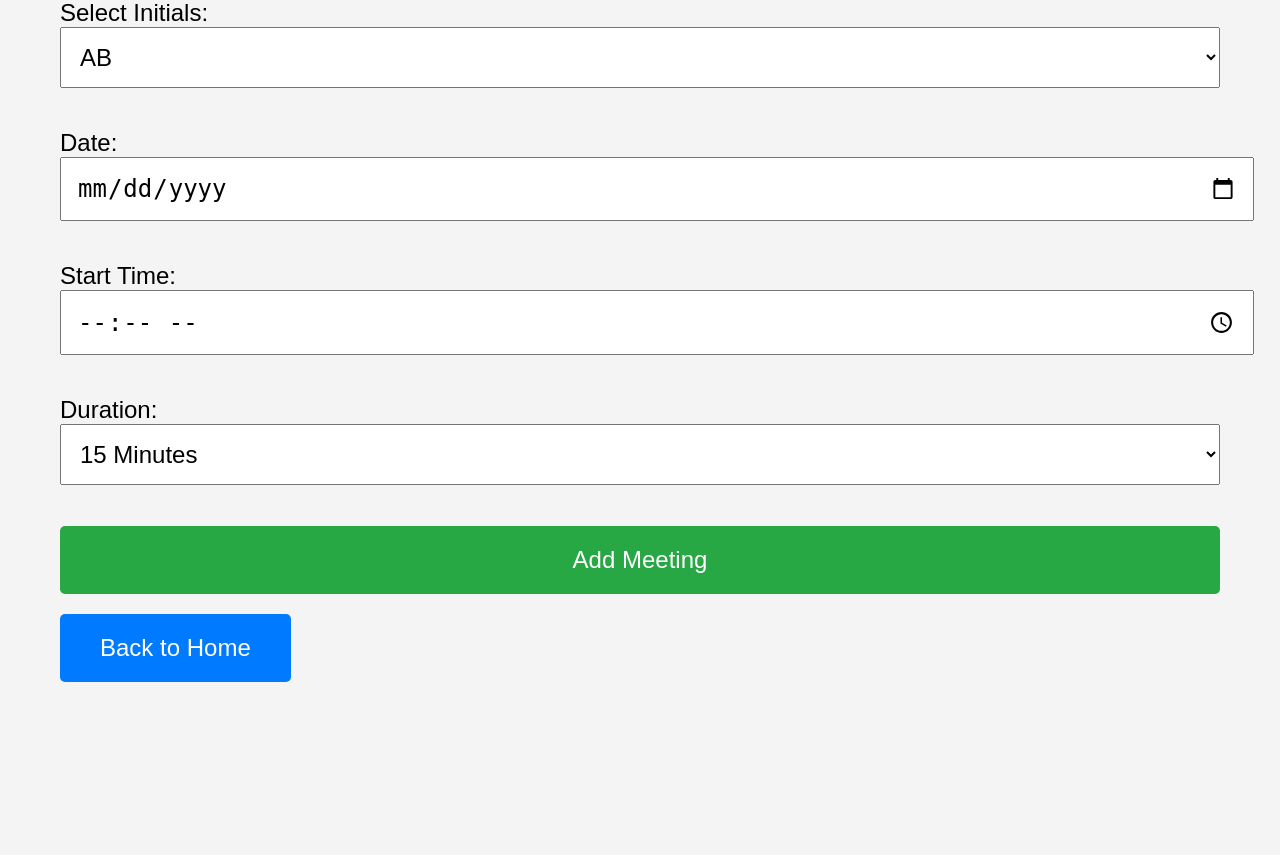
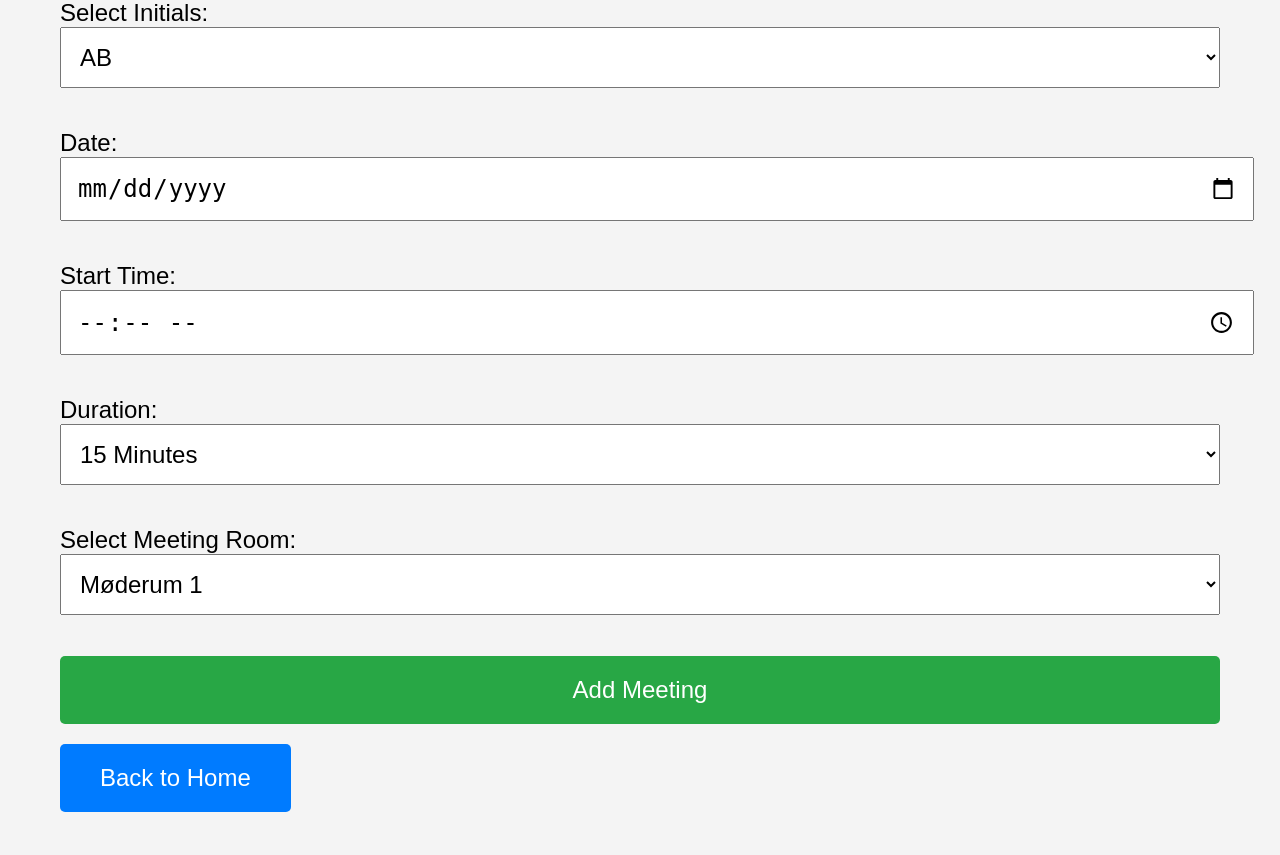
Before and after one commit to Bjornskov1/DiplomProjekt-2024, a Django app: page /book-meeting/ in a window 1280 px wide. Shown: the part 151-1006 px from the top of the page. Before the commit the page ends 833 px from the top, so only its background shows below. Run offline with Django 4.2, Linux system fonts and the light colour scheme.

Commit message:
This is a testing branch there the rooms also have been implemented sucessfully

```diff
--- a/my_project/my_app/templates/my_app/booking.html
+++ b/my_project/my_app/templates/my_app/booking.html
@@ -78,7 +78,6 @@
     <form method="POST">
         {% csrf_token %}
 
-        <!-- Replace Meeting Name input with a scrollable dropdown -->
         <label for="name">Select Initials:</label>
         <select name="name" required>
             <option value="AB">AB</option>
@@ -101,6 +100,13 @@
             <option value="Whole Day">Whole Day</option>
         </select><br><br>
 
+        <!-- Room Selection -->
+        <label for="room">Select Meeting Room:</label>
+        <select name="room" required>
+            <option value="Møderum 1">Møderum 1</option>
+            <option value="Møderum 2">Møderum 2</option>
+        </select><br><br>
+
         <button type="submit">Add Meeting</button>
     </form>
 
--- a/my_project/my_app/templates/my_app/view_meetings.html
+++ b/my_project/my_app/templates/my_app/view_meetings.html
@@ -66,7 +66,7 @@
             <li class="meeting-card">
                 <div class="meeting-name">{{ meeting.name }}</div>
                 <div class="meeting-details">
-                    On {{ meeting.date|date:"F d, Y" }} from {{ meeting.start_time|time:"g:i A" }} to {{ meeting.end_time|time:"g:i A" }}
+                    On {{ meeting.date|date:"F d, Y" }} from {{ meeting.start_time|time:"g:i A" }} to {{ meeting.end_time|time:"g:i A" }} in {{ meeting.room }}
                 </div>
             </li>
         {% empty %}
--- a/my_project/my_app/urls.py
+++ b/my_project/my_app/urls.py
@@ -8,5 +8,5 @@ urlpatterns = [
     path('', views.home, name='home'),
     path('book-meeting/', views.book_meeting, name='book_meeting'),
     path('view-meetings/', views.view_meetings, name='view_meetings'),
-    path('clear-meetings/', views.clear_meetings, name='clear_meetings'),  # New route for clearing meetings
+    path('clear-meetings/', views.clear_meetings, name='clear_meetings'),
 ]
--- a/my_project/my_app/views.py
+++ b/my_project/my_app/views.py
@@ -10,17 +10,15 @@ def home(request):
 
 def book_meeting(request):
     if request.method == 'POST':
-        # Now name refers to selected initials from the dropdown
         name = request.POST['name']
-        date_str = request.POST['date']  # The date is coming as a string
-        start_time_str = request.POST['start_time']  # The time is coming as a string
+        date_str = request.POST['date']
+        start_time_str = request.POST['start_time']
         duration = request.POST['duration']
+        room = request.POST['room']  # Capture room selection
 
-        # Convert date and start_time strings to date and time objects
         date = datetime.strptime(date_str, '%Y-%m-%d').date()
         start_time = datetime.strptime(start_time_str, '%H:%M').time()
 
-        # Calculate the end time based on duration
         start_datetime = datetime.combine(date, start_time)
 
         if duration == '15 minutes':
@@ -30,27 +28,26 @@ def book_meeting(request):
         elif duration == '60 minutes':
             end_datetime = start_datetime + timedelta(minutes=60)
         else:
-            end_datetime = start_datetime  # If whole day or invalid, assume no end time
+            end_datetime = start_datetime
 
         end_time = end_datetime.time()
 
-        # Check for overlapping meetings
+        # Check for overlapping meetings in the same room
         overlapping_meetings = Meeting.objects.filter(
             date=date,
             start_time__lt=end_time,
-            end_time__gt=start_time
+            end_time__gt=start_time,
+            room=room  # Only check for conflicts in the same room
         )
 
         if overlapping_meetings.exists():
-            # Add an error message to prompt the user
-            messages.error(request, 'This time slot is already taken. Please choose a different time.')
+            messages.error(request, 'This time slot is already taken in the selected room. Please choose a different time or room.')
             return render(request, 'my_app/booking.html')
 
         # Save the new meeting
-        new_meeting = Meeting(name=name, date=date, start_time=start_time, end_time=end_time, duration=duration)
+        new_meeting = Meeting(name=name, date=date, start_time=start_time, end_time=end_time, duration=duration, room=room)
         new_meeting.save()
 
-        # Show a success message when a meeting is successfully booked
         messages.success(request, 'Meeting booked successfully!')
         return redirect('view_meetings')
 
```
Also changed, not shown: my_project/my_app/models.py (+11 -3 lines), my_project/db.sqlite3, my_project/my_app/templates/my_app/home.html (line endings or trailing spaces), my_project/my_project/urls.py (line endings or trailing spaces).
